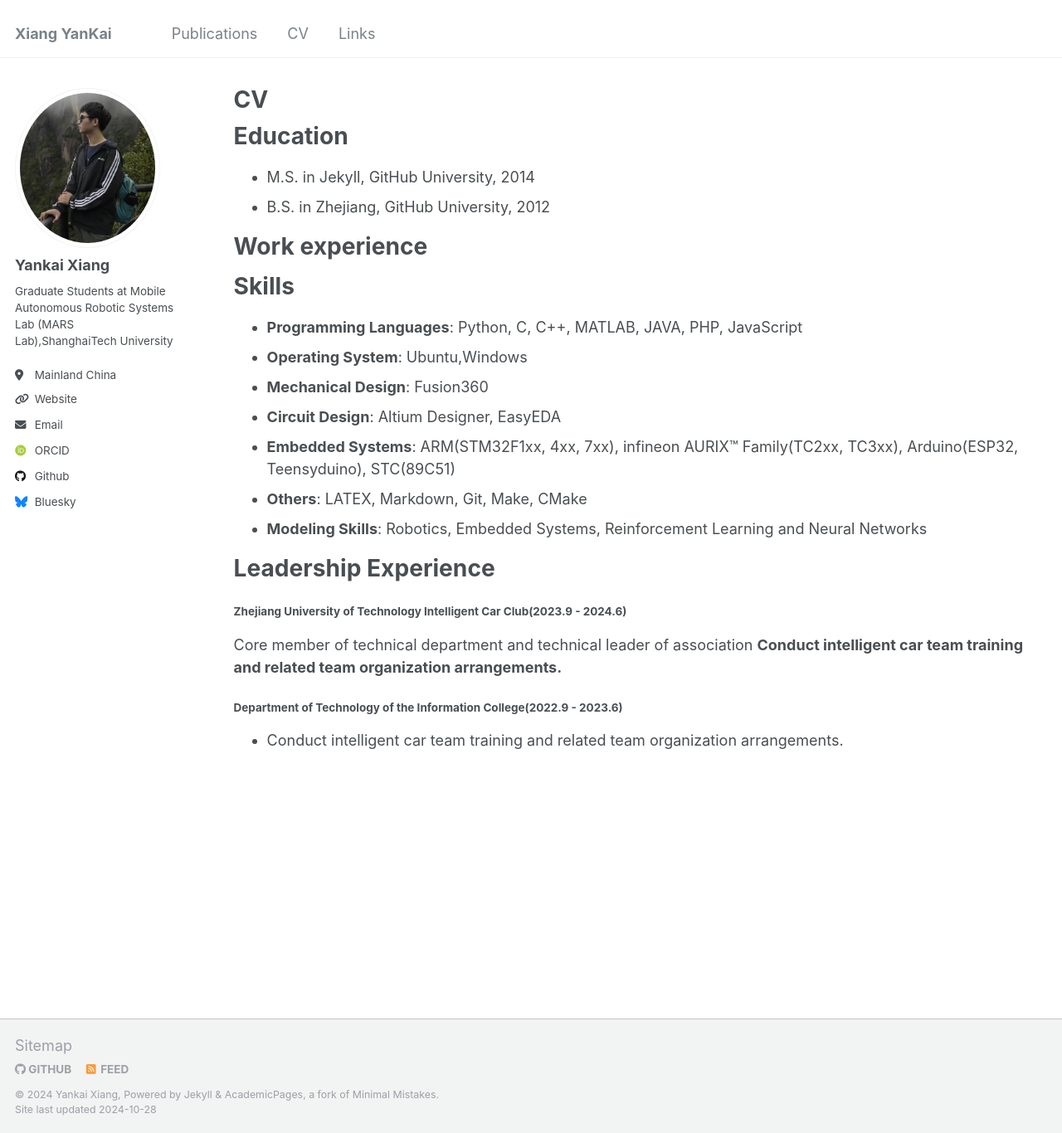
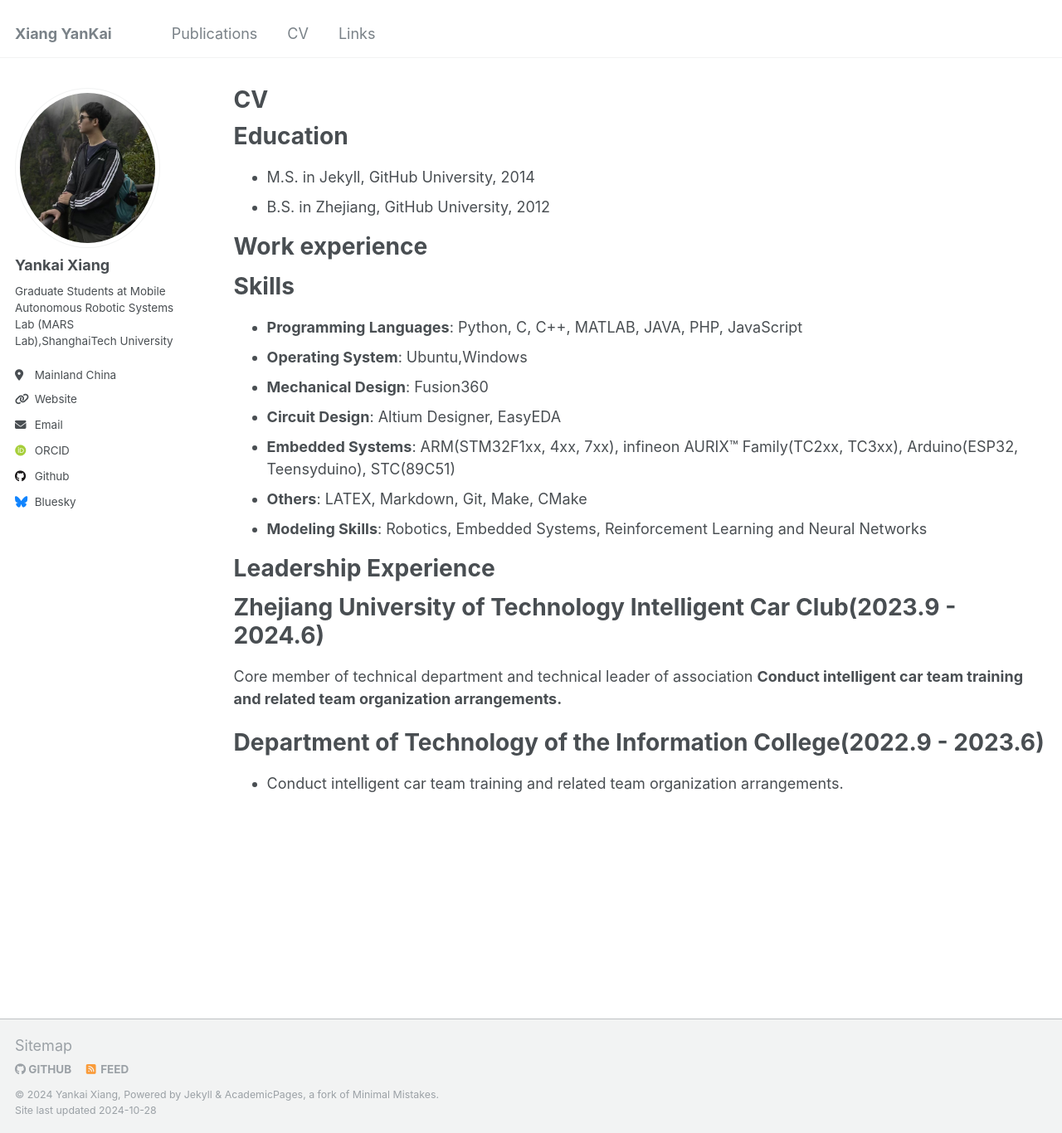
Before and after one commit to cmjang/cmjang.github.io, a Jekyll site: the page built from _pages/cv.md, in a window 1280 px wide and 1366 px high. Shown: the whole window at 83% size. Built offline with Jekyll 4.4.1, drawn with Linux system fonts in a browser that asks for light colours; some web fonts are replaced.

Commit message:
Update cv.md

```diff
--- a/_pages/cv.md
+++ b/_pages/cv.md
@@ -31,8 +31,8 @@ Skills
 
 Leadership Experience
 ======
-#### Zhejiang University of Technology Intelligent Car Club(2023.9 - 2024.6)
+# Zhejiang University of Technology Intelligent Car Club(2023.9 - 2024.6)
 Core member of technical department and technical leader of association
 **Conduct intelligent car team training and related team organization arrangements.**
-#### Department of Technology of the Information College(2022.9 - 2023.6)
+# Department of Technology of the Information College(2022.9 - 2023.6)
 * Conduct intelligent car team training and related team organization arrangements.
```
